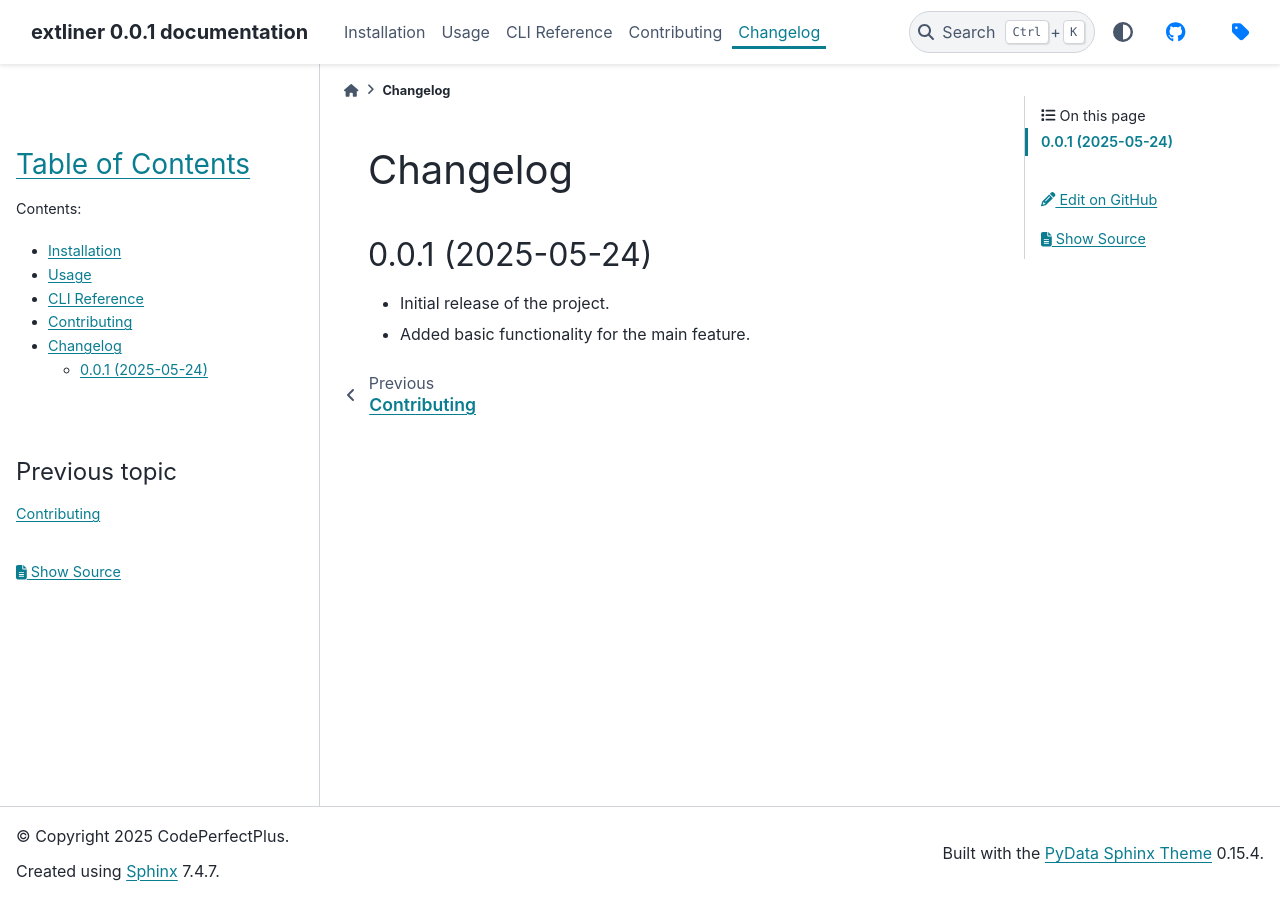
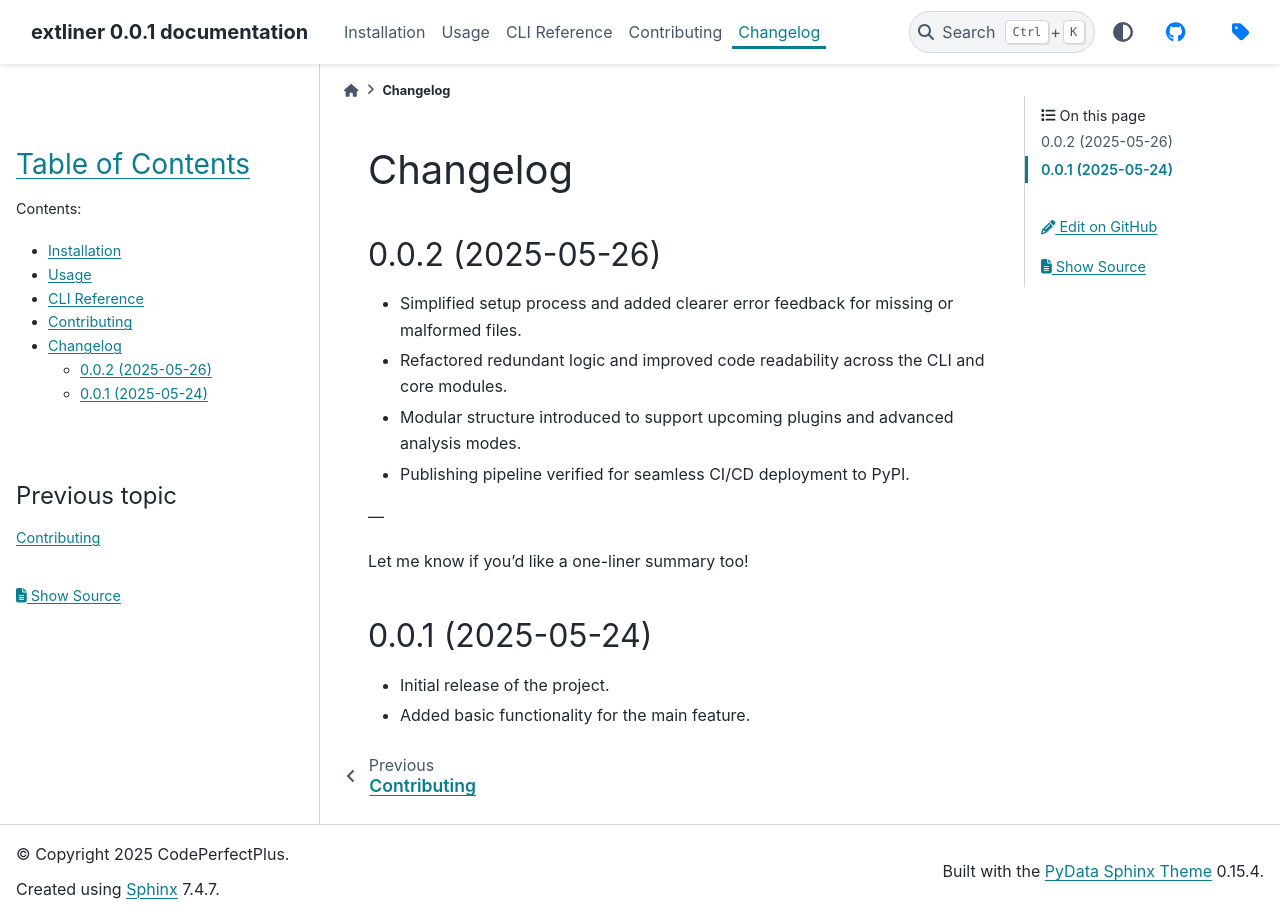
Before and after one commit to codeperfectplus/extliner, a Sphinx documentation site: the page built from docs/changelog.rst, in a window 1280 px wide. Built offline with Sphinx 7.4.7 and the PyData theme 0.15.4, drawn with Linux system fonts in a browser that asks for light colours.

Commit message:
Update changelog: Add details for version 0.0.2 release

```diff
--- a/docs/changelog.rst
+++ b/docs/changelog.rst
@@ -1,5 +1,18 @@
 Changelog
 =========
+
+0.0.2 (2025-05-26)
+------------------
+
+- Simplified setup process and added clearer error feedback for missing or malformed files.
+- Refactored redundant logic and improved code readability across the CLI and core modules.
+- Modular structure introduced to support upcoming plugins and advanced analysis modes.
+- Publishing pipeline verified for seamless CI/CD deployment to PyPI.
+
+---
+
+Let me know if you'd like a one-liner summary too!
+
 
 0.0.1 (2025-05-24)
 ------------------
```
